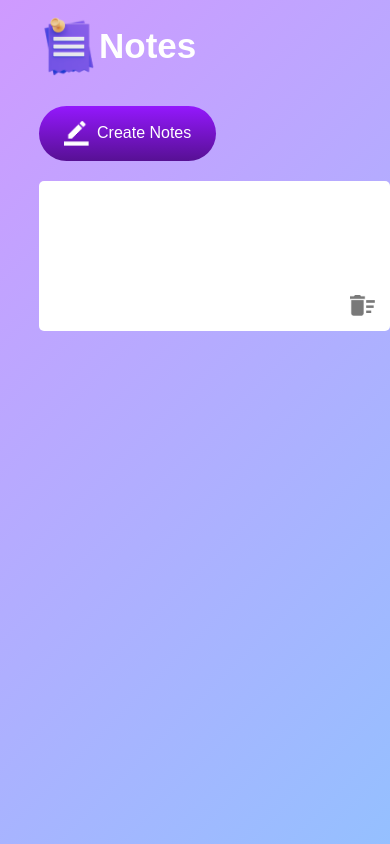
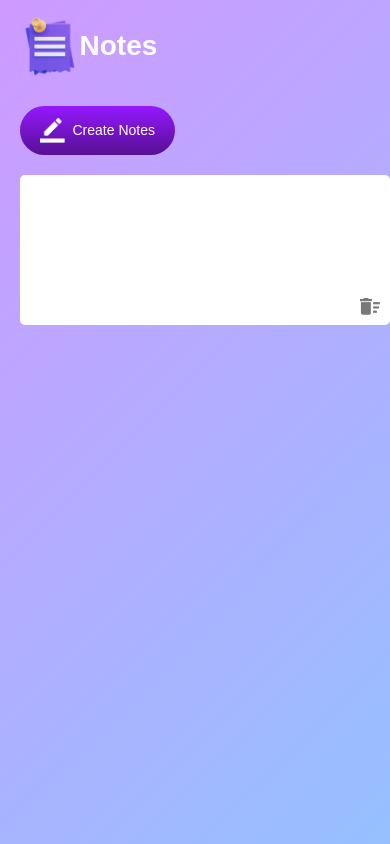
Before and after one commit to YawBoah/Notes-App, a plain HTML site: page index.html in a window 390 px wide. Both pictures are taken after a click on the button "Create Notes". Drawn offline with Linux system fonts and the light colour scheme.

Commit message:
Added media query

```diff
--- a/style.css
+++ b/style.css
@@ -64,3 +64,31 @@
     right: 15px;
     cursor: pointer;
 }
+
+
+/*  media query for screens smaller than 768px */
+@media (max-width: 768px) {
+    .container {
+        padding-left: 5%;
+    }
+
+    .container h1 {
+        font-size: 28px;
+    }
+
+    .container button {
+        font-size: 14px;
+        padding: 12px 20px;
+    }
+
+    .input-box {
+        padding: 15px;
+        margin: 15px 0;
+    }
+
+    .input-box img {
+        width: 20px;
+        bottom: 10px;
+        right: 10px;
+    }
+}
```
